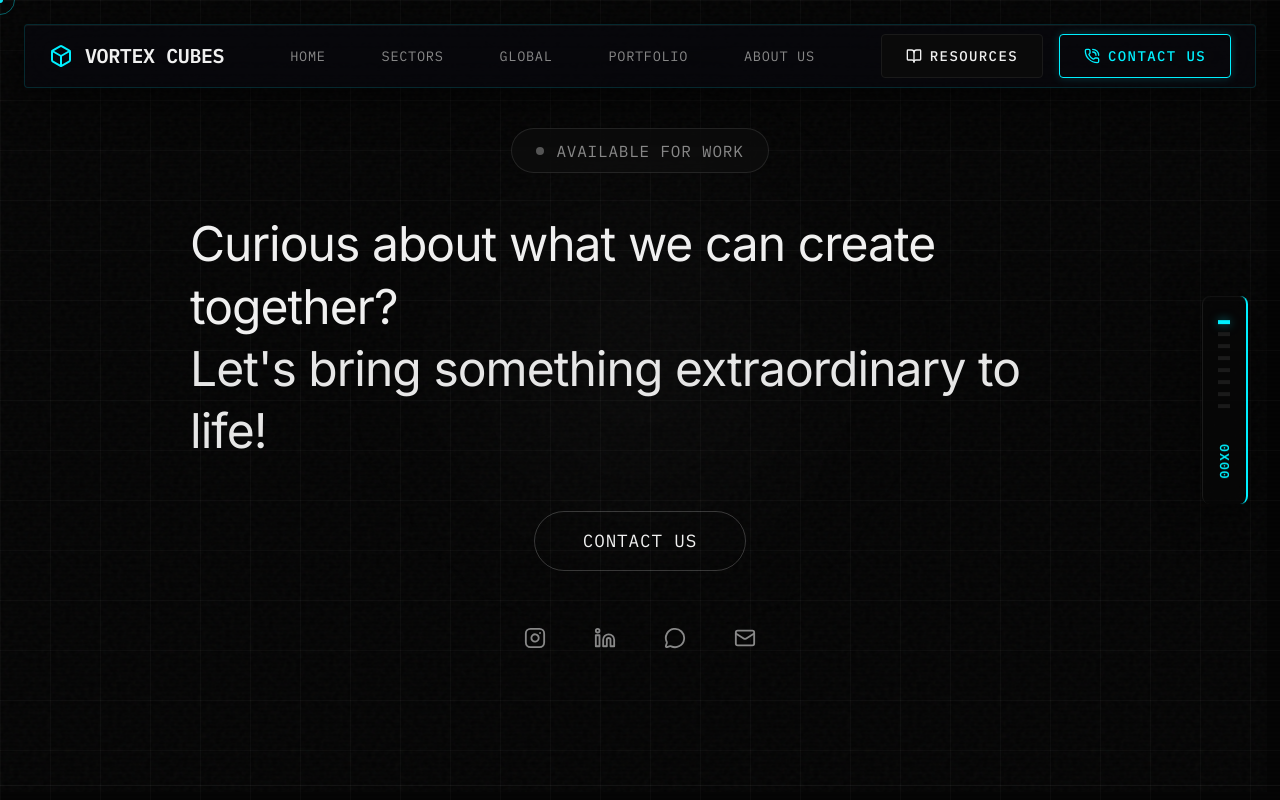
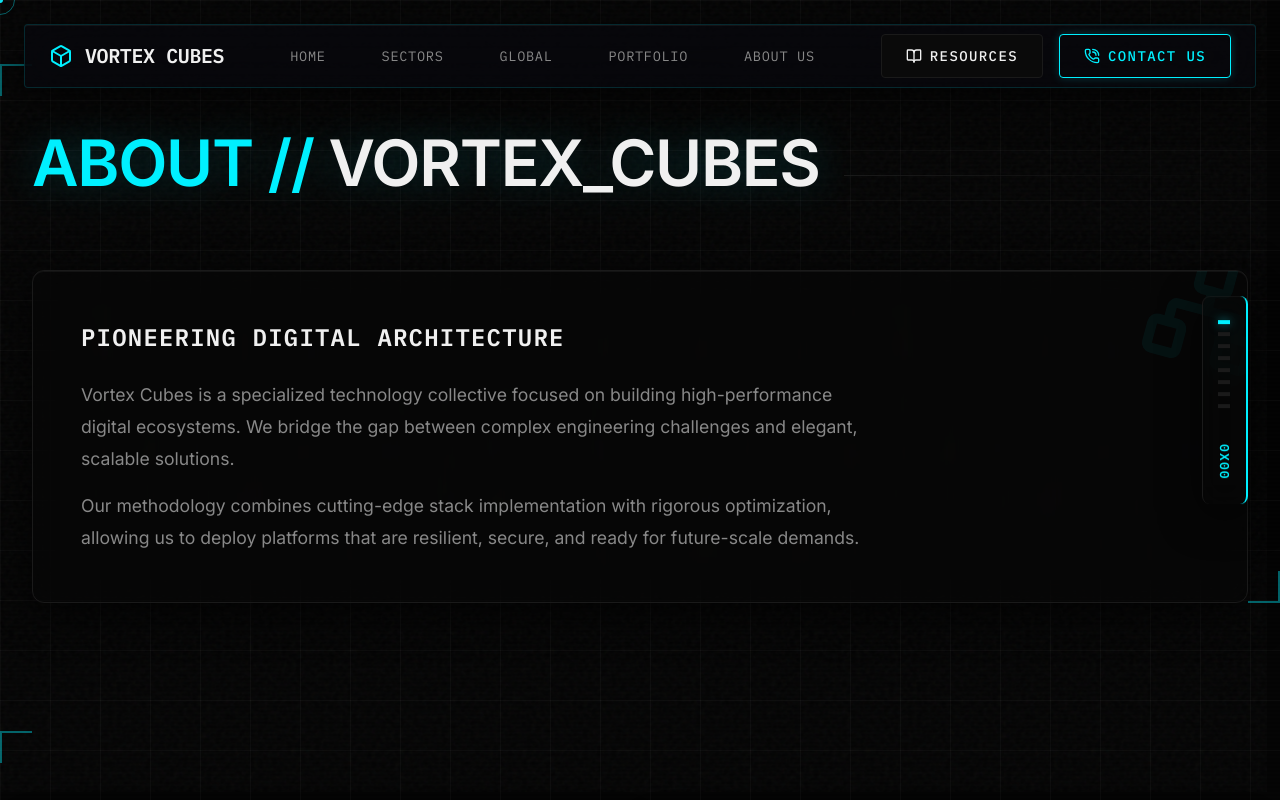
Before and after one commit to teamgrowthware/vortex-cubes-website, a React (Vite) app: page /about in a window 1280 px wide. Shown: the top 800 px of the page. Built offline with nearby package versions, Linux system fonts and the light colour scheme.

Commit message:
Create dedicated About Us page and update routes

```diff
--- a/src/App.jsx
+++ b/src/App.jsx
@@ -8,6 +8,7 @@ import ScrollHexTracker from './components/ScrollHexTracker';
 import CustomCursor from './components/CustomCursor';
 import CodeTooltip from './components/CodeTooltip';
 import Home from './pages/Home';
+import AboutUs from './pages/AboutUs';
 import CaseStudy from './pages/CaseStudy';
 import ContactCTA from './components/ContactCTA';
 import Footer from './components/Footer';
@@ -61,6 +62,7 @@ const AnimatedRoutes = () => {
     <AnimatePresence mode="wait">
       <Routes location={location} key={location.pathname}>
         <Route path="/" element={<Home />} />
+        <Route path="/about" element={<AboutUs />} />
         <Route path="/portfolio/:id" element={<CaseStudy />} />
       </Routes>
     </AnimatePresence>
--- a/src/components/Footer.jsx
+++ b/src/components/Footer.jsx
@@ -35,7 +35,7 @@ const Footer = () => {
         <div className="footer-col">
           <h4 className="footer-heading">Company</h4>
           <ul className="footer-links">
-            <li><a href="/#about">About Us</a></li>
+            <li><a href="/about">About Us</a></li>
             <li><a href="/#portfolio">Portfolio</a></li>
             <li><a href="/#contact">Contact</a></li>
             <li><a href="/#services">Services</a></li>
--- a/src/components/Navigation.jsx
+++ b/src/components/Navigation.jsx
@@ -26,7 +26,7 @@ const Navigation = () => {
         <a href="#industries" onClick={(e) => handleScroll(e, 'industries')}>SECTORS</a>
         <a href="#globe" onClick={(e) => handleScroll(e, 'globe')}>GLOBAL</a>
         <a href="#portfolio" onClick={(e) => handleScroll(e, 'portfolio')}>PORTFOLIO</a>
-        <a href="#journey" onClick={(e) => handleScroll(e, 'journey')}>ABOUT US</a>
+        <a href="/about">ABOUT US</a>
       </div>
 
       <div className="nav-actions">
@@ -62,7 +62,7 @@ const Navigation = () => {
             <a href="#industries" onClick={(e) => handleScroll(e, 'industries')}>SECTORS</a>
             <a href="#globe" onClick={(e) => handleScroll(e, 'globe')}>GLOBAL</a>
             <a href="#portfolio" onClick={(e) => handleScroll(e, 'portfolio')}>PORTFOLIO</a>
-            <a href="#journey" onClick={(e) => handleScroll(e, 'journey')}>ABOUT US</a>
+            <a href="/about">ABOUT US</a>
           </div>
           <div className="mobile-nav-actions">
             <button
--- /dev/null
+++ b/src/pages/AboutUs.jsx
@@ -0,0 +1,46 @@
+import React, { useEffect } from 'react';
+import PageTransition from '../components/PageTransition';
+import MissionVision from '../components/MissionVision';
+import CompanyJourney from '../components/CompanyJourney';
+import WhyChooseUs from '../components/WhyChooseUs';
+import { Network } from 'lucide-react';
+
+const AboutUs = () => {
+  useEffect(() => {
+    window.scrollTo(0, 0);
+  }, []);
+
+  return (
+    <PageTransition>
+      <main className="about-page">
+        {/* About Hero Section */}
+        <section className="section container" style={{ paddingTop: '8rem', paddingBottom: '4rem' }}>
+          <div className="section-header" style={{ marginBottom: '3rem' }}>
+            <h1 className="hero-title" style={{ fontSize: 'clamp(2.5rem, 5vw, 4rem)' }}>
+              <span className="text-accent">ABOUT //</span> VORTEX_CUBES
+            </h1>
+            <div className="header-line"></div>
+          </div>
+          <div className="glass-panel" style={{ padding: '3rem', borderRadius: '12px', border: '1px solid var(--bg-border)', position: 'relative', overflow: 'hidden' }}>
+            <Network className="text-accent" size={120} style={{ position: 'absolute', top: '-20px', right: '-20px', opacity: 0.05, transform: 'rotate(15deg)' }} />
+            <h2 className="mono" style={{ color: 'var(--text-main)', marginBottom: '1.5rem', fontSize: '1.5rem' }}>PIONEERING DIGITAL ARCHITECTURE</h2>
+            <p className="text-muted" style={{ fontSize: '1.1rem', lineHeight: '1.8', maxWidth: '800px', marginBottom: '1rem' }}>
+              Vortex Cubes is a specialized technology collective focused on building high-performance digital ecosystems. We bridge the gap between complex engineering challenges and elegant, scalable solutions.
+            </p>
+            <p className="text-muted" style={{ fontSize: '1.1rem', lineHeight: '1.8', maxWidth: '800px' }}>
+              Our methodology combines cutting-edge stack implementation with rigorous optimization, allowing us to deploy platforms that are resilient, secure, and ready for future-scale demands.
+            </p>
+          </div>
+        </section>
+
+        {/* Existing Components Reused */}
+        <MissionVision />
+        <WhyChooseUs />
+        <CompanyJourney />
+
+      </main>
+    </PageTransition>
+  );
+};
+
+export default AboutUs;
--- a/src/pages/Home.jsx
+++ b/src/pages/Home.jsx
@@ -1,13 +1,11 @@
 import React from 'react';
 import Hero from '../components/Hero';
-import CompanyJourney from '../components/CompanyJourney';
 import Services from '../components/Services';
 import Industries from '../components/Industries';
 import InteractiveGlobe from '../components/InteractiveGlobe';
 import PortfolioGrid from '../components/PortfolioGrid';
 import FAQ from '../components/FAQ';
 import WhyChooseUs from '../components/WhyChooseUs';
-import MissionVision from '../components/MissionVision';
 import Testimonials from '../components/Testimonials';
 import Newsletter from '../components/Newsletter';
 import PageTransition from '../components/PageTransition';
@@ -20,8 +18,6 @@ const Home = () => {
         <WhyChooseUs />
         <Industries /> {/* Currently: "Sectors" */}
         <Services />
-        <MissionVision />
-        <CompanyJourney />
         <InteractiveGlobe />
         <Testimonials />
         <PortfolioGrid />
```
